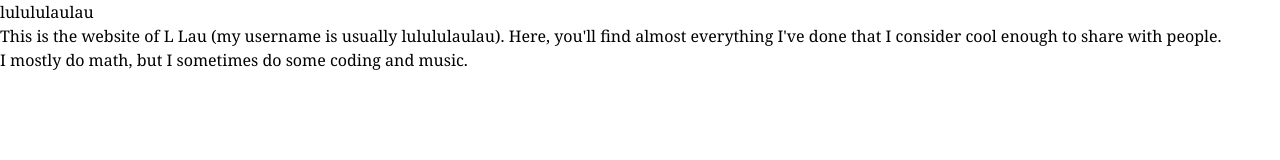
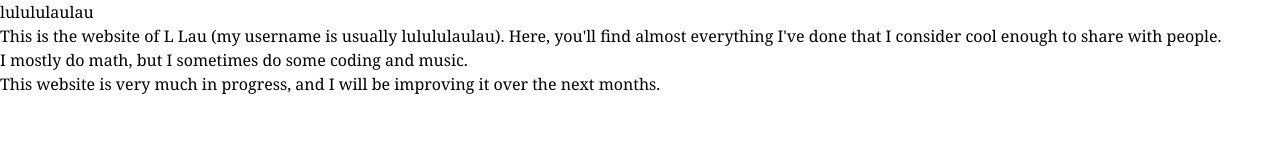
Before and after one commit to lulululaulau/lulululaulau.github.io, a website: page docs/index.html in a window 1280 px wide. Drawn offline with nearby package versions, Linux system fonts and the light colour scheme; files that its build step writes are made by us from their sources.

Commit message:
added WIP statement

```diff
--- a/docs/index.html
+++ b/docs/index.html
@@ -11,6 +11,7 @@
     Here, you'll find almost everything I've done
     that I consider cool enough to share with people.</p>
     <p>I mostly do math, but I sometimes do some coding and music.</p>
+    <p>This website is very much in progress, and I will be improving it over the next months.</p>
 
 
 
```
